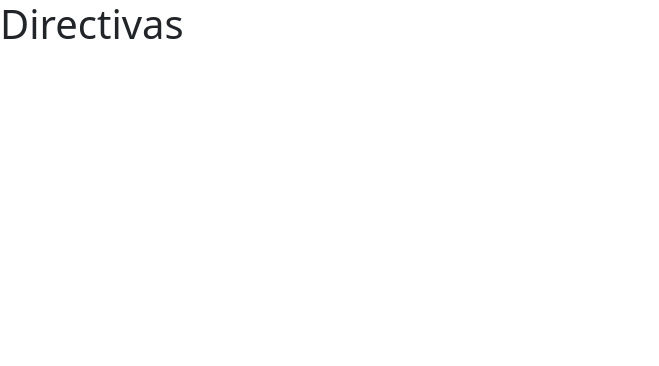
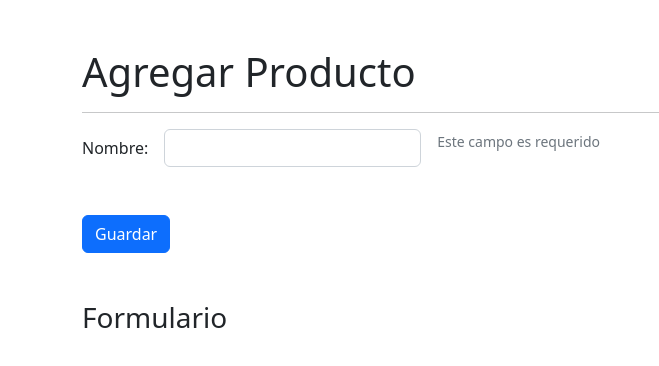
Before and after one commit to lelequinter/11-directivasApp, an Angular app: page /productos/agregar in a window 1280 px wide. Before the commit this address led to /. Shown: the top 366 px of the page, without its empty margins (0-659 px from the left). Built offline with nearby package versions, Linux system fonts and the light colour scheme.

Commit message:
Estructura de la aplicación

```diff
--- a/src/app/app-routing.module.ts
+++ b/src/app/app-routing.module.ts
@@ -1,7 +1,16 @@
 import { NgModule } from '@angular/core';
 import { RouterModule, Routes } from '@angular/router';
 
-const routes: Routes = [];
+const routes: Routes = [
+  {
+    path: 'productos',
+    loadChildren: () => import('./productos/productos.module').then(m => m.ProductosModule)
+  },
+  {
+    path: '**',
+    redirectTo: 'productos'
+  }
+];
 
 @NgModule({
   imports: [RouterModule.forRoot(routes)],
--- a/src/app/app.component.html
+++ b/src/app/app.component.html
@@ -1 +1 @@
-<h1>Directivas</h1>
+<router-outlet></router-outlet>
--- /dev/null
+++ b/src/app/productos/pages/agregar/agregar.component.html
@@ -0,0 +1,25 @@
+<h1 class="mt-5">Agregar Producto</h1>
+<hr />
+
+<form>
+  <div class="row g-3 align-item-center mb-3">
+    <div class="col-auto">
+      <label class="col-form-label"> Nombre: </label>
+    </div>
+    <div class="col-auto">
+      <input type="text" class="form-control" />
+    </div>
+
+    <div class="col-auto">
+      <span class="form-text"> Este campo es requerido </span>
+    </div>
+  </div>
+
+  <div class="row mt-5">
+    <div class="col">
+      <button class="btn btn-primary">Guardar</button>
+    </div>
+  </div>
+</form>
+
+<h3 class="mt-5">Formulario</h3>
--- /dev/null
+++ b/src/app/productos/pages/agregar/agregar.component.ts
@@ -0,0 +1,16 @@
+import { Component, OnInit } from '@angular/core';
+
+@Component({
+  selector: 'app-agregar',
+  templateUrl: './agregar.component.html',
+  styles: [
+  ]
+})
+export class AgregarComponent implements OnInit {
+
+  constructor() { }
+
+  ngOnInit(): void {
+  }
+
+}
--- a/src/index.html
+++ b/src/index.html
@@ -14,7 +14,7 @@
       crossorigin="anonymous"
     />
   </head>
-  <body>
+  <body class="container">
     <app-root></app-root>
   </body>
 </html>
```
Also changed, not shown: src/app/productos/productos-routing.module.ts (added, +23 -0 lines), src/app/productos/productos.module.ts (added, +17 -0 lines), src/app/shared/shared.module.ts (added, +12 -0 lines).
